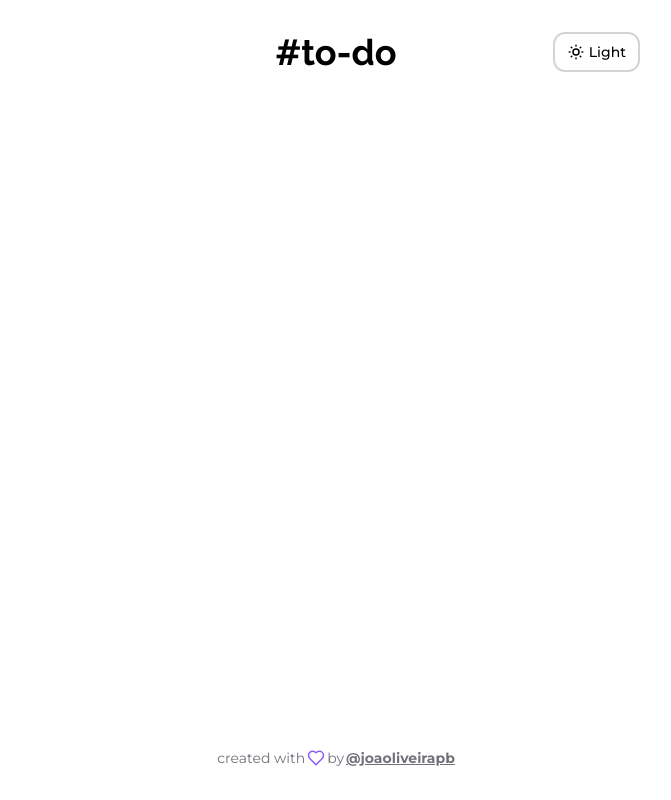
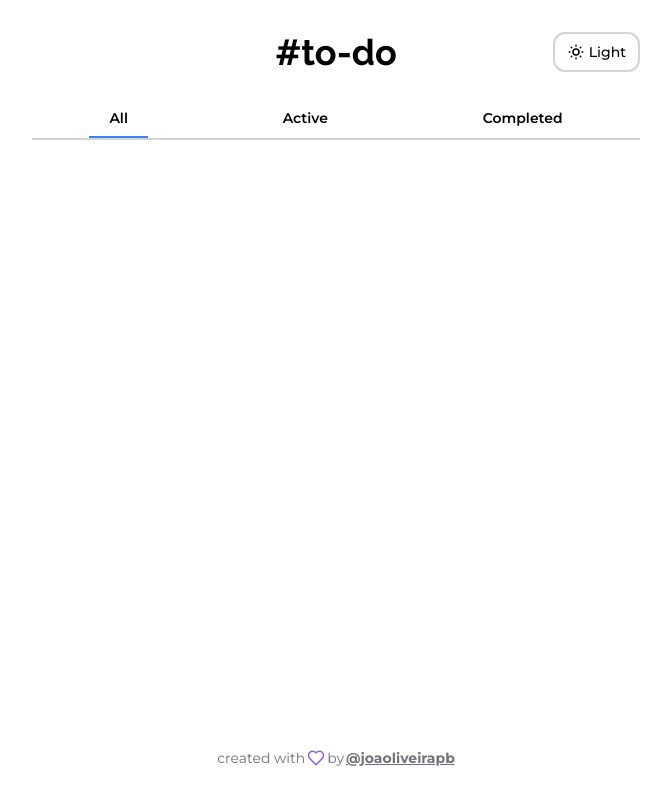
Before and after one commit to joaoliveirapb/todo, a Next.js app: page / in a window 1280 px wide. Shown: the whole page, without its empty margins (304-975 px from the left). Built offline with nearby package versions, Linux system fonts and the light colour scheme.

Commit message:
feat: created navbar

```diff
--- a/src/app/page.tsx
+++ b/src/app/page.tsx
@@ -1,11 +1,14 @@
 import { Footer } from '@/components/Footer'
 import { Header } from '@/components/Header'
+import { Navbar } from '@/components/Navbar'
 
 export default function Home() {
   return (
     <main className="flex min-h-screen w-full max-w-[608px] flex-col py-8">
       <Header />
-      <div className="flex-1"></div>
+      <div className="flex-1">
+        <Navbar />
+      </div>
       <Footer />
     </main>
   )
--- a/src/components/Header.tsx
+++ b/src/components/Header.tsx
@@ -2,11 +2,9 @@ import { ThemeButton } from './ThemeButton'
 
 export function Header() {
   return (
-    <header className="flex justify-end">
-      <div className="flex w-[60%] justify-between">
-        <h1 className="font-mono text-4xl font-bold">#to-do</h1>
-        <ThemeButton />
-      </div>
+    <header className="relative flex items-center justify-center">
+      <h1 className="font-mono text-4xl font-bold">#to-do</h1>
+      <ThemeButton />
     </header>
   )
 }
--- /dev/null
+++ b/src/components/Navbar.tsx
@@ -0,0 +1,17 @@
+export function Navbar() {
+  return (
+    <nav className="mt-7 border-b-2 border-zinc-300 dark:border-zinc-600">
+      <ul className="flex justify-around">
+        <li className="cursor-pointer border-b-2 border-blue-500 px-5 py-2 text-sm font-semibold">
+          All
+        </li>
+        <li className="cursor-pointer px-5 py-2 text-sm font-semibold">
+          Active
+        </li>
+        <li className="cursor-pointer px-5 py-2 text-sm font-semibold">
+          Completed
+        </li>
+      </ul>
+    </nav>
+  )
+}
--- a/src/components/ThemeButton.tsx
+++ b/src/components/ThemeButton.tsx
@@ -23,7 +23,7 @@ export function ThemeButton() {
   return (
     <button
       onClick={changeTheme}
-      className="flex items-center gap-1 rounded-xl border-2 border-zinc-300 px-3 dark:border-zinc-600"
+      className="absolute right-0 flex h-full items-center gap-1 rounded-xl border-2 border-zinc-300 px-3 dark:border-zinc-600"
     >
       {theme === 'light' ? (
         <>
```
